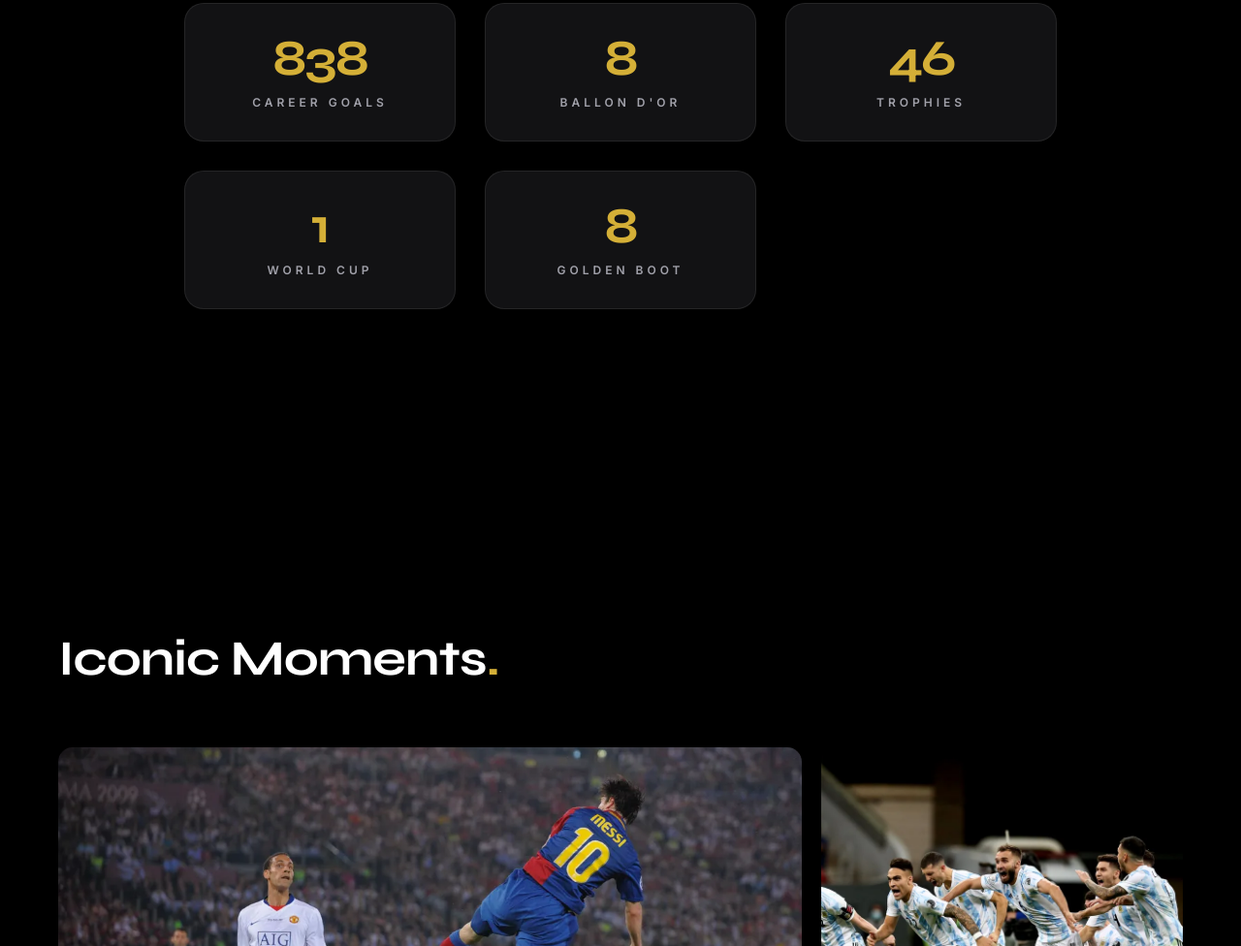
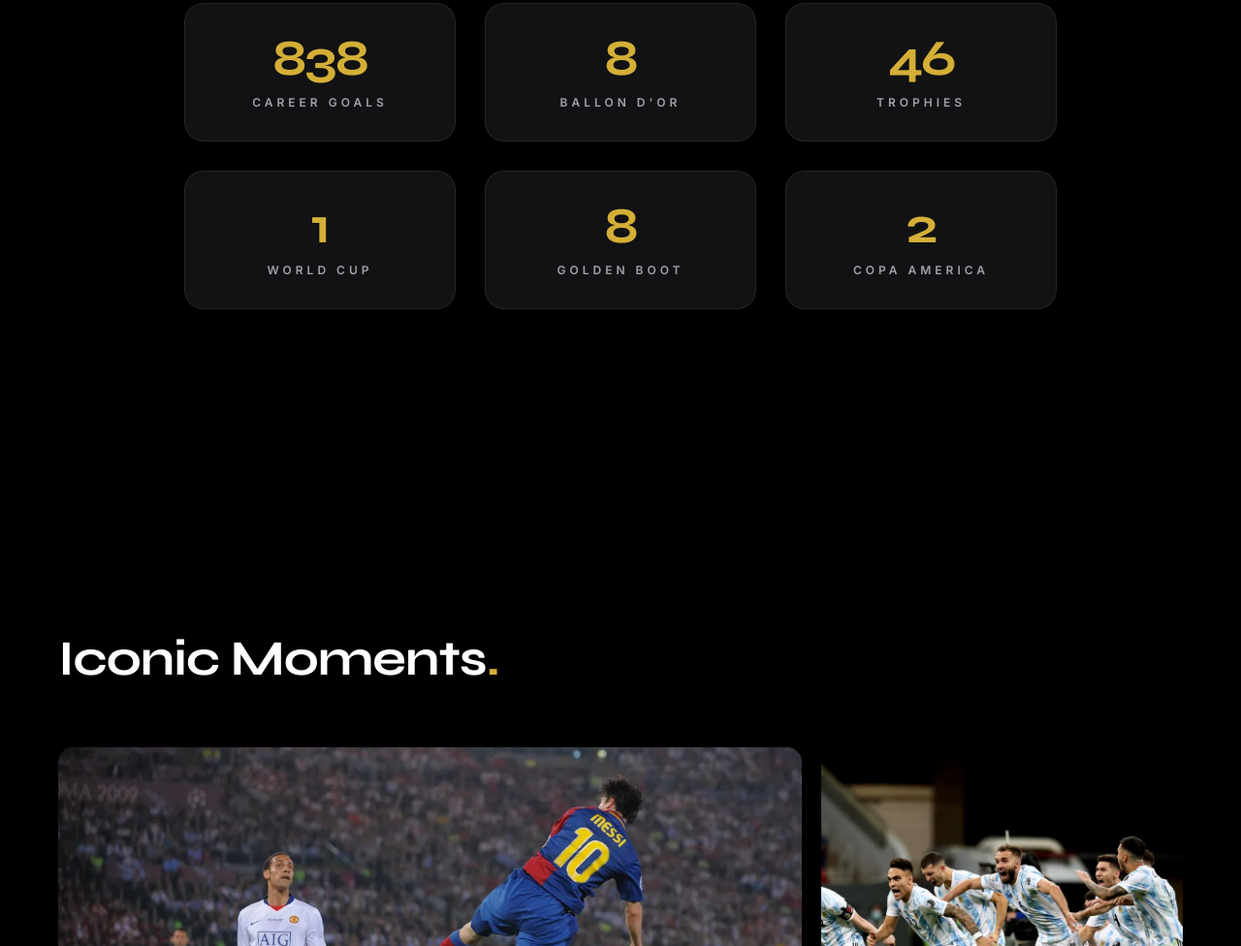
Before and after one commit to Durjoy-06/Messi-legacy, a plain HTML site: page index.html in a window 1280 px wide. Shown: the part 2929-3905 px from the top of the page at 97% size. Drawn offline with Linux system fonts and the light colour scheme.

Commit message:
Added Copa America stat card to The GOAT Stats section

```diff
--- a/index.html
+++ b/index.html
@@ -260,6 +260,10 @@
                     <span class="stat-number">0</span>
                     <span class="stat-label">Golden Boot</span>
                 </div>
+                <div class="stat-card reveal" data-count="2">
+                    <span class="stat-number">0</span>
+                    <span class="stat-label">Copa America</span>
+                </div>
             </div>
         </section>
 
```
